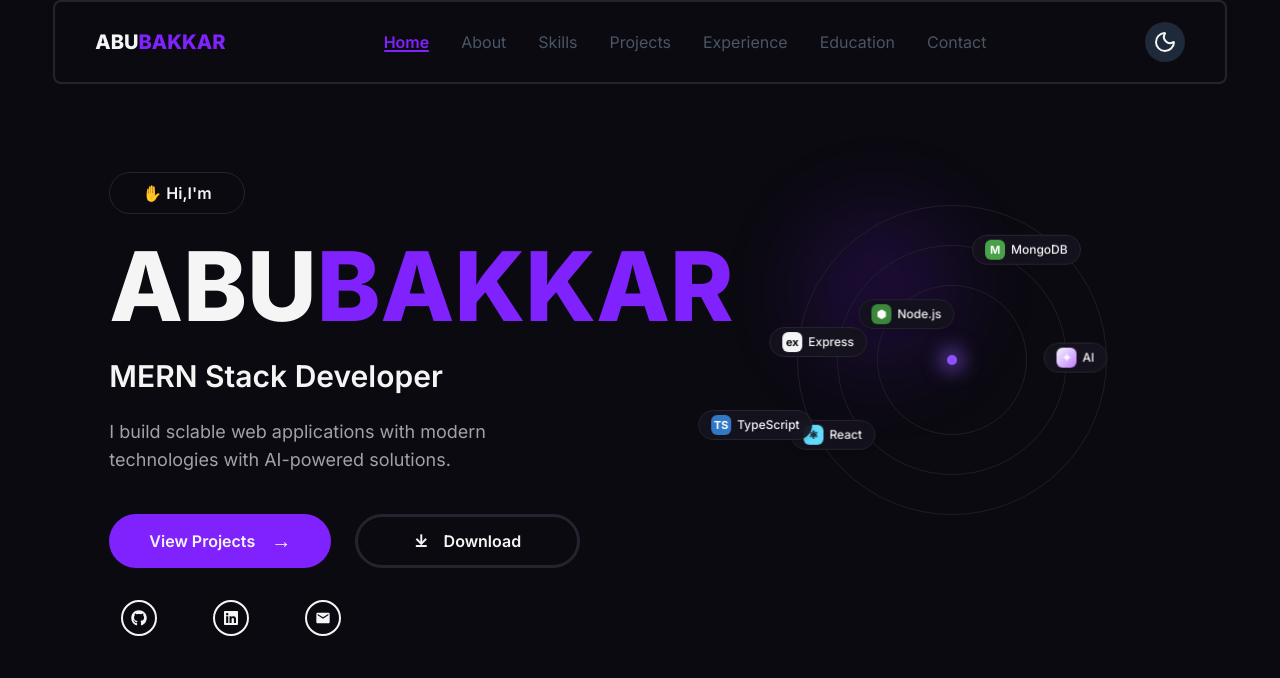
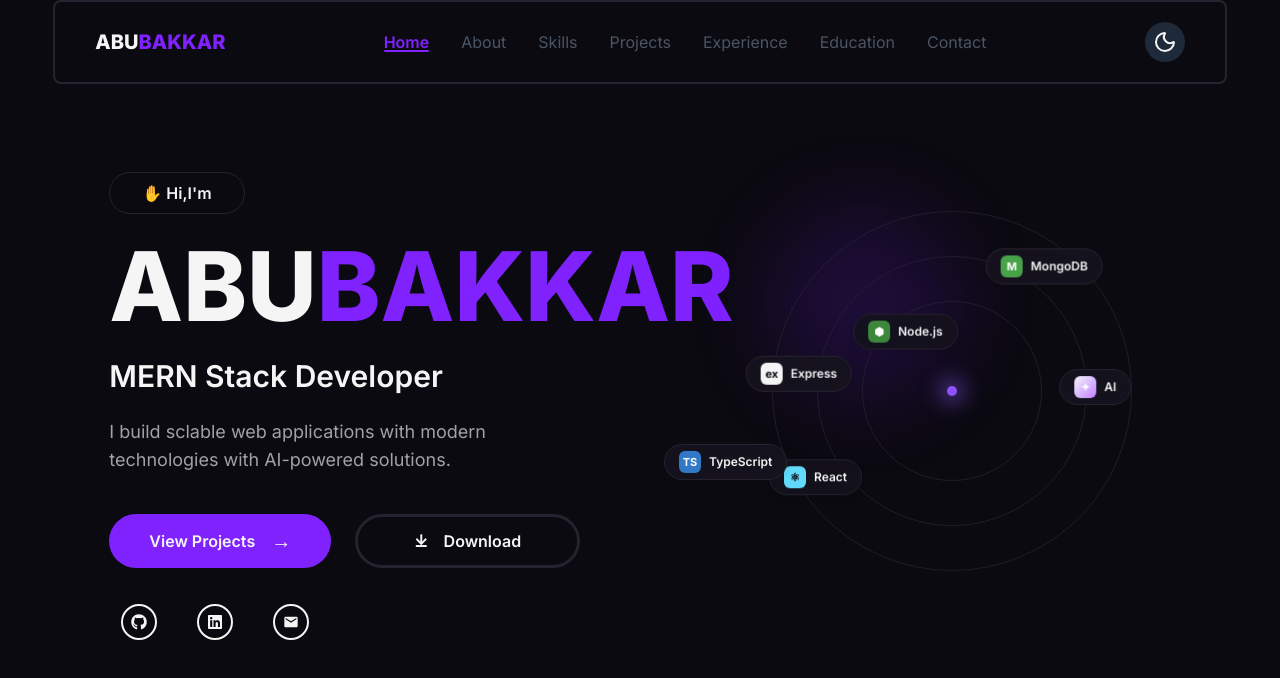
Before and after one commit to abubakkar-dev-code/personal_portfolio, a React (Vite) app in the folder frontend/: page / in a window 1280 px wide. Shown: the top 678 px of the page. Built offline with nearby package versions, Linux system fonts and the light colour scheme.

Commit message:
Completed the navbar and header section

```diff
--- a/frontend/src/components/OrbitVisuals.tsx
+++ b/frontend/src/components/OrbitVisuals.tsx
@@ -1,7 +1,7 @@
 const orbitConfig = [
   {
     ring: 1,
-    radius: 75,
+    radius: 90,
     duration: 16,
     reverse: false,
     angle: 0,
@@ -12,7 +12,7 @@ const orbitConfig = [
   },
   {
     ring: 1,
-    radius: 75,
+    radius: 90,
     duration: 16,
     reverse: false,
     angle: 180,
@@ -23,7 +23,7 @@ const orbitConfig = [
   },
   {
     ring: 2,
-    radius: 115,
+    radius: 135,
     duration: 24,
     reverse: true,
     angle: 60,
@@ -34,7 +34,7 @@ const orbitConfig = [
   },
   {
     ring: 2,
-    radius: 115,
+    radius: 135,
     duration: 24,
     reverse: true,
     angle: 240,
@@ -45,7 +45,7 @@ const orbitConfig = [
   },
   {
     ring: 3,
-    radius: 155,
+    radius: 180,
     duration: 32,
     reverse: false,
     angle: 110,
@@ -56,7 +56,7 @@ const orbitConfig = [
   },
   {
     ring: 3,
-    radius: 155,
+    radius: 180,
     duration: 32,
     reverse: false,
     angle: 290,
@@ -71,12 +71,16 @@ export default function OrbitVisual() {
   const uniqueRadii = Array.from(
     new Set(orbitConfig.map((item) => item.radius)),
   );
+
   return (
-    <div className="relative w-full max-w-90 aspect-square mx-auto flex items-center justify-center">
+    <div className="relative w-full max-w-[430px] aspect-square mx-auto flex items-center justify-center">
+      {/* Central Ambient Glow */}
       <div
-        className="absolute left-1/2 top-1/2 h-36 w-36 -translate-x-1/2 -translate-y-1/2 rounded-full bg-violet-600/20 blur-2xl"
+        className="absolute left-1/2 top-1/2 h-44 w-44 -translate-x-1/2 -translate-y-1/2 rounded-full bg-violet-600/20 blur-2xl"
         style={{ animation: "pulse-slow 4s ease-in-out infinite" }}
       />
+
+      {/* Orbit Rings matching exact radii */}
       {uniqueRadii.map((radius) => (
         <div
           key={radius}
@@ -84,7 +88,11 @@ export default function OrbitVisual() {
           style={{ width: `${radius * 2}px`, height: `${radius * 2}px` }}
         />
       ))}
-      <div className="absolute left-1/2 top-1/2 h-2.5 w-2.5 -translate-x-1/2 -translate-y-1/2 rounded-full bg-violet-500 shadow-[0_0_20px_5px_rgba(139,92,246,0.8)]" />
+
+      {/* Center Core Dot */}
+      <div className="absolute left-1/2 top-1/2 h-2.5 w-2.5 -translate-x-1/2 -translate-y-1/2 rounded-full bg-violet-500 shadow-[0_0_22px_5px_rgba(139,92,246,0.8)]" />
+
+      {/* Orbiting Badges */}
       {orbitConfig.map((item, i) => (
         <div
           key={i}
@@ -93,24 +101,26 @@ export default function OrbitVisual() {
             animation: `${item.reverse ? "orbit-reverse" : "orbit"} ${item.duration}s linear infinite`,
           }}
         >
+          {/* Static Offset to Ring Radius and Angle */}
           <div
             className="absolute left-0 top-0"
             style={{
               transform: `rotate(${item.angle}deg) translateX(${item.radius}px) rotate(-${item.angle}deg)`,
             }}
           >
+            {/* Counter-rotation to keep badge upright */}
             <div
               style={{
                 animation: `${item.reverse ? "orbit" : "orbit-reverse"} ${item.duration}s linear infinite`,
               }}
             >
-              <div className="pointer-events-auto -translate-x-1/2 -translate-y-1/2 flex items-center gap-1.5 whitespace-nowrap rounded-full border border-border bg-card/90 backdrop-blur-md px-3 py-1 shadow-md transition-transform hover:scale-110 hover:border-violet-500">
+              <div className="pointer-events-auto -translate-x-1/2 -translate-y-1/2 flex items-center gap-2 whitespace-nowrap rounded-full border border-border bg-card/90 backdrop-blur-md px-3.5 py-1.5 shadow-md transition-transform hover:scale-110 hover:border-violet-500">
                 <span
-                  className={`flex h-5 w-5 items-center justify-center rounded-md text-[11px] font-bold ${item.iconBg} ${item.iconColor}`}
+                  className={`flex h-5.5 w-5.5 items-center justify-center rounded-md text-[11px] font-bold ${item.iconBg} ${item.iconColor}`}
                 >
                   {item.icon}
                 </span>
-                <span className="text-xs font-medium text-primary">
+                <span className="text-xs font-semibold text-primary">
                   {item.label}
                 </span>
               </div>
--- a/frontend/src/sections/hero/Hero.tsx
+++ b/frontend/src/sections/hero/Hero.tsx
@@ -1,8 +1,17 @@
 import { MdEmail } from "react-icons/md";
 import OrbitVisual from "../../components/OrbitVisuals";
 import { FaGithub, FaLinkedin } from "react-icons/fa";
+import { Moon } from "lucide-react";
 
 const Hero = () => {
+  const contactIcons = [
+    { icon: <FaGithub />, path: "https://github.com/abubakkar-dev-code" },
+    {
+      icon: <FaLinkedin />,
+      path: "https://www.linkedin.com/in/abubakkar-a-a-692504267/",
+    },
+    { icon: <MdEmail />, path: "abubakkarm620@gmail.com" },
+  ];
   return (
     <div className="mt-14">
       <div className="w-11/12 mx-auto px-14 py-8 flex flex-col lg:flex lg:flex-row">
@@ -27,19 +36,15 @@ const Hero = () => {
               <span> ⤓ </span>Download
             </button>
           </div>
-          <div className="mt-8 flex gap-14 px-3">
-            <div className="px-2 py-2 rounded-full border-2">
-              <FaGithub />
-            </div>
-            <div className="px-2 py-2 rounded-full border-2">
-              <FaLinkedin />
-            </div>
-            <div className="px-2 py-2 rounded-full border-2">
-              <MdEmail />
-            </div>
+          <div className="mt-9 flex gap-10 px-3">
+            {contactIcons.map((item) => (
+              <a href={item.path} className="px-2 py-2 rounded-full border-2">
+                {item.icon}
+              </a>
+            ))}
           </div>
         </div>
-        <div className="flex-1 mt-2">
+        <div className="flex-1 mt-1">
           <div>
             <OrbitVisual />
           </div>
```
